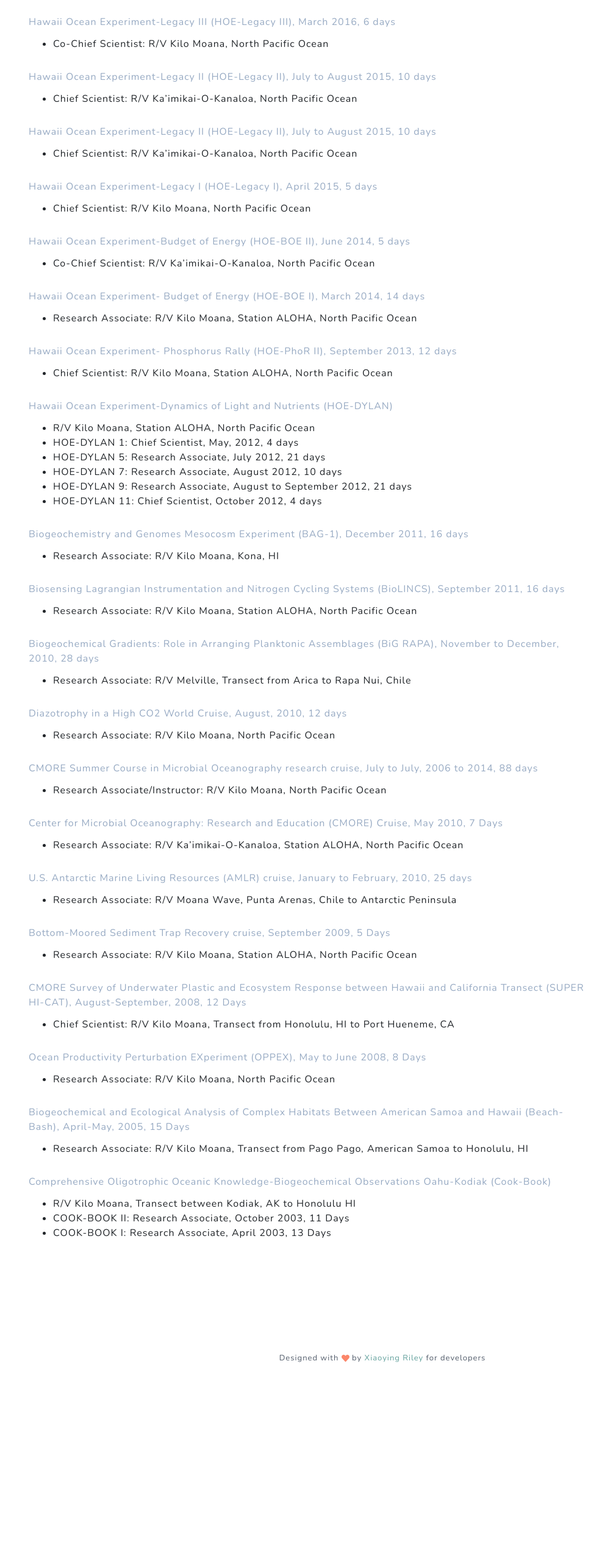
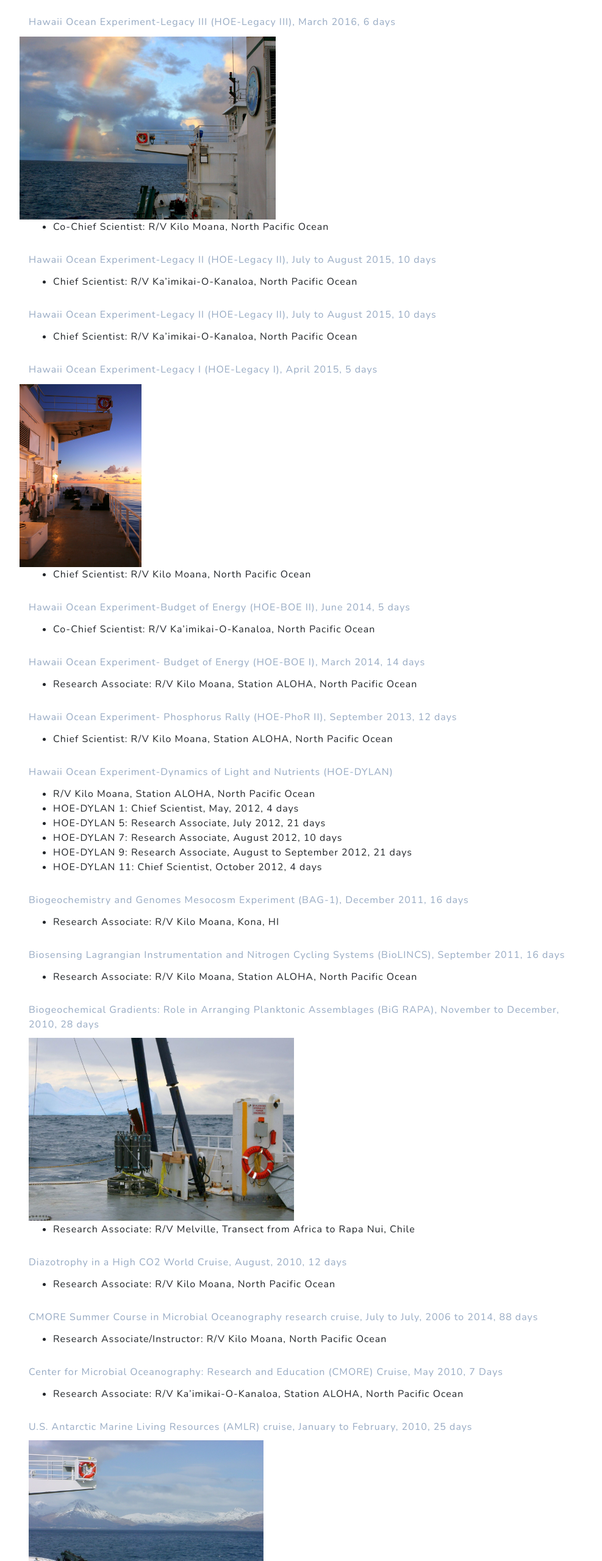
Before and after one commit to TaraClemente/taraclemente.github.io, a website: page resume/seaTime.html in a window 1280 px wide. Shown: the part 1202-3762 px from the top of the page at 61% size, without its empty margins (13-1000 px from the left). Before the commit the page ends 3470 px from the top, so only its background shows below. Drawn offline with nearby package versions, Linux system fonts and the light colour scheme.

Commit message:
Added images to Seatime Page

```diff
--- a/resume/seaTime.html
+++ b/resume/seaTime.html
@@ -193,6 +193,11 @@
                             <div class="company">Hawaii Ocean Experiment-Legacy III (HOE-Legacy III), March 2016, 6 days</div>
                         </div><!--//upper-row-->
 
+                         <div class="row ">
+
+                                <img class="responsive" src="assets/images/oceanphoto2.jpg" height="300">
+                               </div>
+
                     </div><!--//meta-->
                     <div class="details">
                         <ul>
@@ -243,6 +248,11 @@
                         <div class="upper-row">
                             <div class="company">Hawaii Ocean Experiment-Legacy I (HOE-Legacy I), April 2015, 5 days</div>
                         </div><!--//upper-row-->
+
+                         <div class="row ">
+
+                                <img class="responsive" src="assets/images/oceanphoto4.jpg" height="300">
+                               </div>
 
                     </div><!--//meta-->
                     <div class="details">
@@ -360,11 +370,17 @@
                     <div class="meta">
                         <div class="upper-row">
                             <div class="company">Biogeochemical Gradients: Role in Arranging Planktonic Assemblages (BiG RAPA), November to December, 2010, 28 days  </div>
+
+                            <div class="row ">
+
+                                <img class="responsive" src="assets/images/oceanphoto1.jpg" height="300">
+                               </div>
+
                         </div><!--//upper-row-->
                         </div><!--//meta-->
                     <div class="details">
                         <ul>
-                            <li>Research Associate: R/V Melville, Transect from Arica to Rapa Nui, Chile</li>
+                            <li>Research Associate: R/V Melville, Transect from Africa to Rapa Nui, Chile</li>
                         </ul>
                     </div><!--//details-->
                 </div><!--//item-->
@@ -418,6 +434,11 @@
                     <div class="meta">
                         <div class="upper-row">
                             <div class="company">U.S. Antarctic Marine Living Resources (AMLR) cruise, January to February, 2010, 25 days </div>
+
+                             <div class="row ">
+
+                                <img class="responsive" src="assets/images/oceanphoto3.jpg" height="300">
+                               </div>
                         </div><!--//upper-row-->
                         </div><!--//meta-->
                     <div class="details">
@@ -491,6 +512,11 @@
                     <div class="meta">
                         <div class="upper-row">
                             <div class="company">Comprehensive Oligotrophic Oceanic Knowledge-Biogeochemical Observations Oahu-Kodiak (Cook-Book) </div>
+
+                             <div class="row ">
+
+                                <img class="responsive" src="assets/images/oceanphoto5.jpg" height="300">
+                               </div>
                         </div><!--//upper-row-->
                         </div><!--//meta-->
                     <div class="details">
@@ -572,6 +598,7 @@
     </div>
 
 
+
     <footer class="footer">
         <div class="text-center">
                 <!--/* This template is released under the Creative Commons Attribution 3.0 License. Please keep the attribution link below when using for your own project. Thank you for your support. :) If you'd like to use the template without the attribution, you can check out other commercial license options via our website: themes.3rdwavemedia.com */-->
@@ -579,5 +606,6 @@
         </div><!--//container-->
     </footer><!--//footer-->
 
+
 </body>
 </html>
```
